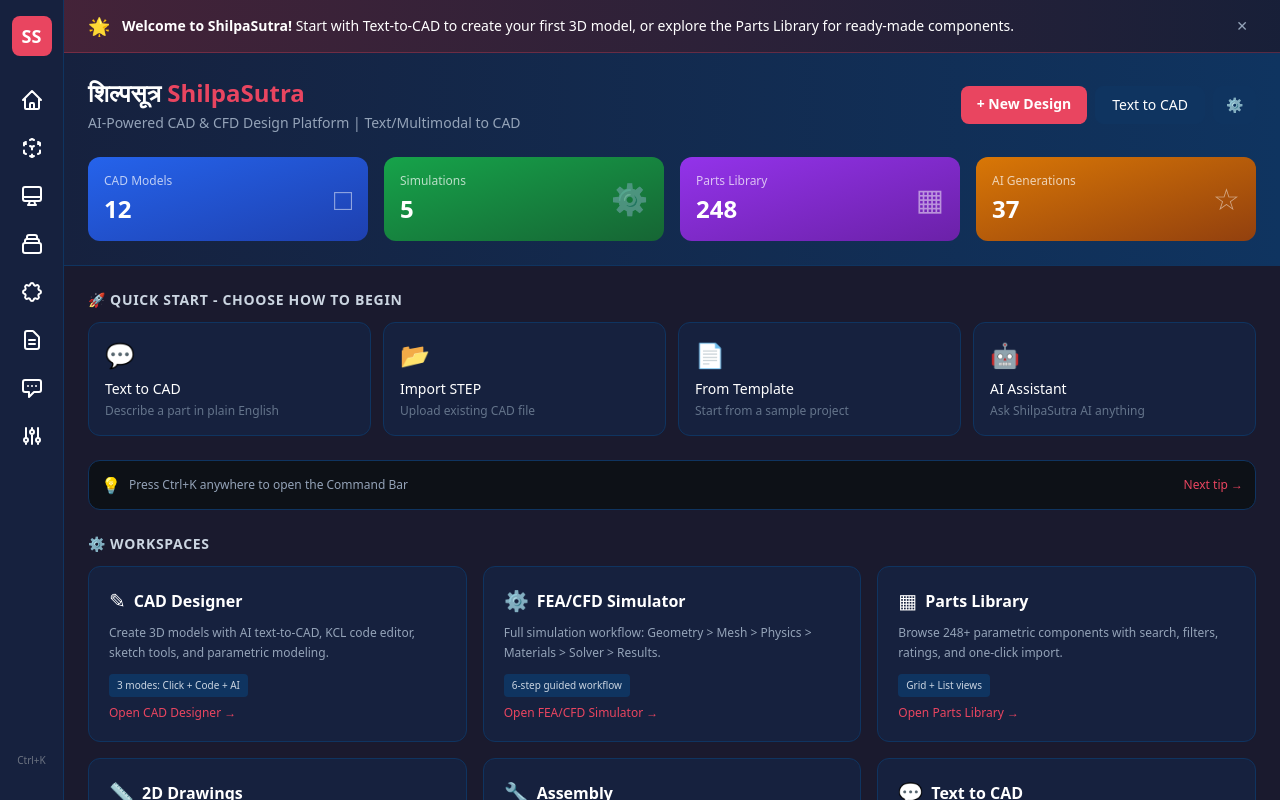
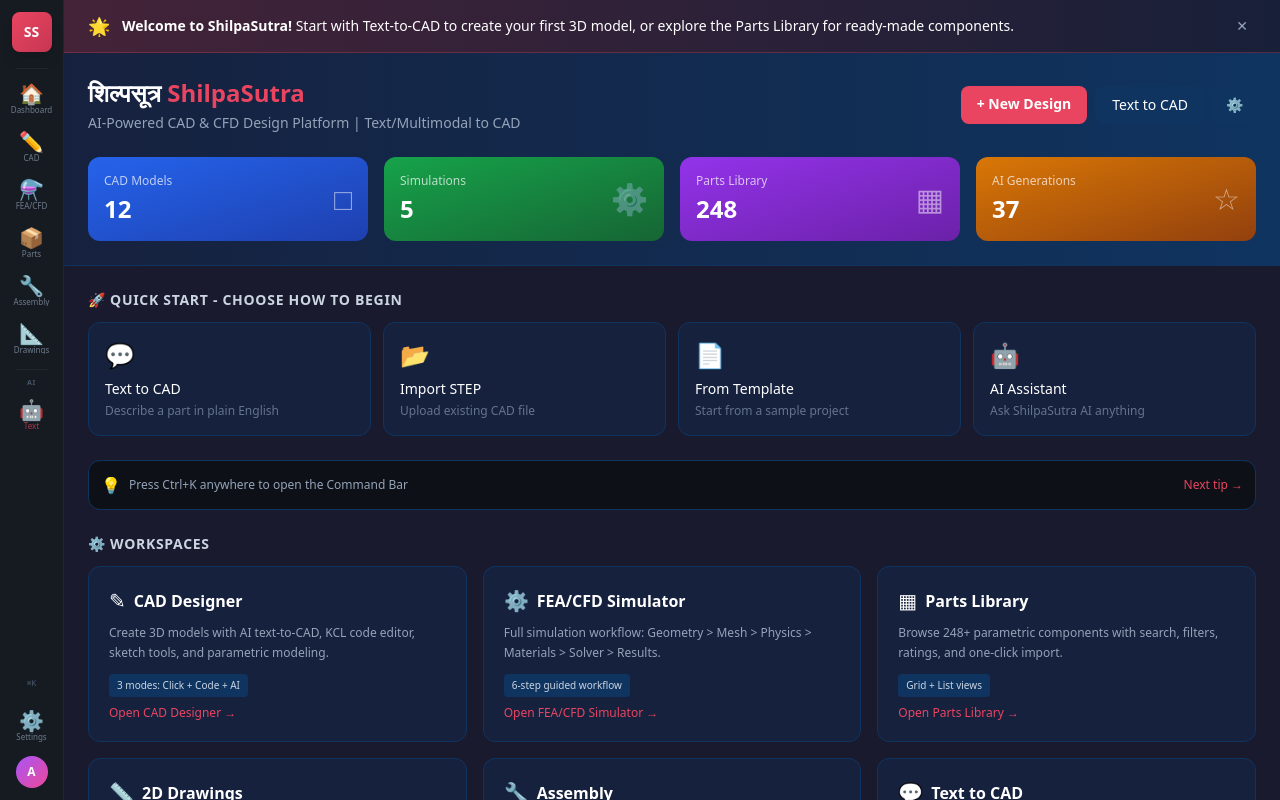
Before and after one commit to ganeshgowri-ASA/ShilpaSutra, a Next.js app: page / in a window 1280 px wide. Built offline with nearby package versions, Linux system fonts and the light colour scheme.

Commit message:
UI overhaul: AutoCAD/SketchUp-style sidebar with emoji icons, tooltips, sections

```diff
--- a/src/app/layout.tsx
+++ b/src/app/layout.tsx
@@ -1,48 +1,161 @@
+"use client";
 import type { Metadata } from "next";
 import "./globals.css";
 import ClientProviders from "@/components/ClientProviders";
 
 export const metadata: Metadata = {
   title: "ShilpaSutra - AI CAD & CFD Platform",
-  description: "AI-powered Text/Multimodal to CAD & CFD platform with conversational design agent, parametric modeling, FEM & simulation.",
+  description: "AI-powered Text/Multimodal to CAD & CFD platform with conversational design agent, parametric modeling, and simulation.",
 };
 
 const navItems = [
-  { href: "/", label: "Dashboard", icon: "M3 12l2-2m0 0l7-7 7 7M5 10v10a1 1 0 001 1h3m10-11l2 2m-2-2v10a1 1 0 01-1 1h-3m-6 0a1 1 0 001-1v-4a1 1 0 011-1h2a1 1 0 011 1v4a1 1 0 001 1m-6 0h6" },
-  { href: "/designer", label: "CAD Designer", icon: "M14 10l-2 1m0 0l-2-1m2 1v2.5M20 7l-2 1m2-1l-2-1m2 1v2.5M14 4l-2-1-2 1M4 7l2-1M4 7l2 1M4 7v2.5M12 21l-2-1m2 1l2-1m-2 1v-2.5M6 18l-2-1v-2.5M18 18l2-1v-2.5" },
-  { href: "/simulator", label: "FEA/CFD Simulator", icon: "M9.75 17L9 20l-1 1h8l-1-1-.75-3M3 13h18M5 17h14a2 2 0 002-2V5a2 2 0 00-2-2H5a2 2 0 00-2 2v10a2 2 0 002 2z" },
-  { href: "/library", label: "Parts Library", icon: "M19 11H5m14 0a2 2 0 012 2v6a2 2 0 01-2 2H5a2 2 0 01-2-2v-6a2 2 0 012-2m14 0V9a2 2 0 00-2-2M5 11V9a2 2 0 012-2m0 0V5a2 2 0 012-2h6a2 2 0 012 2v2M7 7h10" },
-  { href: "/assembly", label: "Assembly", icon: "M10.325 4.317c.426-1.756 2.924-1.756 3.35 0a1.724 1.724 0 002.573 1.066c1.543-.94 3.31.826 2.37 2.37a1.724 1.724 0 001.066 2.573c1.756.426 1.756 2.924 0 3.35a1.724 1.724 0 00-1.066 2.573c.94 1.543-.826 3.31-2.37 2.37a1.724 1.724 0 00-2.573 1.066c-.426 1.756-2.924 1.756-3.35 0a1.724 1.724 0 00-2.573-1.066c-1.543.94-3.31-.826-2.37-2.37a1.724 1.724 0 00-1.066-2.573c-1.756-.426-1.756-2.924 0-3.35a1.724 1.724 0 001.066-2.573c-.94-1.543.826-3.31 2.37-2.37.996.608 2.296.07 2.572-1.065z" },
-  { href: "/drawings", label: "2D Drawings", icon: "M9 12h6m-6 4h6m2 5H7a2 2 0 01-2-2V5a2 2 0 012-2h5.586a1 1 0 01.707.293l5.414 5.414a1 1 0 01.293.707V19a2 2 0 01-2 2z" },
-  { href: "/text-to-cad", label: "Text to CAD", icon: "M8 10h.01M12 10h.01M16 10h.01M9 16H5a2 2 0 01-2-2V6a2 2 0 012-2h14a2 2 0 012 2v8a2 2 0 01-2 2h-5l-5 5v-5z" },
-  { href: "/settings", label: "Settings", icon: "M12 6V4m0 2a2 2 0 100 4m0-4a2 2 0 110 4m-6 8a2 2 0 100-4m0 4a2 2 0 110-4m0 4v2m0-6V4m6 6v10m6-2a2 2 0 100-4m0 4a2 2 0 110-4m0 4v2m0-6V4" },
+  {
+    href: "/",
+    label: "Dashboard",
+    emoji: "🏠",
+    tooltip: "Dashboard - Home",
+    section: "main",
+  },
+  {
+    href: "/designer",
+    label: "CAD Designer",
+    emoji: "✏️",
+    tooltip: "3D CAD Designer",
+    section: "main",
+  },
+  {
+    href: "/simulator",
+    label: "FEA/CFD",
+    emoji: "⚗️",
+    tooltip: "FEA / CFD Simulator",
+    section: "main",
+  },
+  {
+    href: "/library",
+    label: "Parts Library",
+    emoji: "📦",
+    tooltip: "Parts & Components Library",
+    section: "main",
+  },
+  {
+    href: "/assembly",
+    label: "Assembly",
+    emoji: "🔧",
+    tooltip: "Assembly Workspace",
+    section: "main",
+  },
+  {
+    href: "/drawings",
+    label: "Drawings",
+    emoji: "📐",
+    tooltip: "2D Drawings & GD&T",
+    section: "main",
+  },
+  {
+    href: "/text-to-cad",
+    label: "Text to CAD",
+    emoji: "🤖",
+    tooltip: "AI Text / Multimodal to CAD",
+    section: "ai",
+  },
+  {
+    href: "/settings",
+    label: "Settings",
+    emoji: "⚙️",
+    tooltip: "Settings & Preferences",
+    section: "bottom",
+  },
 ];
 
-export default function RootLayout({ children }: { children: React.ReactNode }) {
+export default function RootLayout({
+  children,
+}: {
+  children: React.ReactNode;
+}) {
   return (
-    <html lang="en" className="dark">
-      <body className="min-h-screen bg-[#0d1117] text-white antialiased">
+    <html lang="en">
+      <body className="bg-[#0d1117] text-white flex h-screen overflow-hidden">
         <ClientProviders>
-          <div className="flex h-screen">
-            <aside className="w-16 bg-[#16213e] border-r border-[#0f3460] flex flex-col items-center py-4 gap-2 flex-shrink-0">
-              <a href="/" className="w-10 h-10 bg-[#e94560] rounded-lg flex items-center justify-center font-bold text-lg">SS</a>
-              <nav className="flex flex-col gap-2 mt-4">
-                {navItems.map(item => (
-                  <a key={item.href} href={item.href} className="p-2 rounded-lg hover:bg-[#0f3460] transition" title={item.label}>
-                    <svg className="w-6 h-6" fill="none" stroke="currentColor" viewBox="0 0 24 24">
-                      <path strokeLinecap="round" strokeLinejoin="round" strokeWidth={2} d={item.icon} />
-                    </svg>
-                  </a>
-                ))}
-              </nav>
-              <div className="mt-auto flex flex-col gap-2 mb-2">
-                <div className="p-2 rounded-lg text-center" title="Press Ctrl+K">
-                  <span className="text-[10px] text-gray-500 block">Ctrl+K</span>
-                </div>
-              </div>
-            </aside>
-            <main className="flex-1 overflow-auto">{children}</main>
-          </div>
+          {/* SketchUp/AutoCAD-style Left Sidebar */}
+          <aside className="w-[64px] bg-[#161b22] border-r border-[#21262d] flex flex-col items-center py-3 gap-1 z-50 shrink-0">
+            {/* Logo */}
+            <a href="/" className="w-10 h-10 rounded-lg bg-gradient-to-br from-[#e94560] to-[#c73652] flex items-center justify-center text-white font-black text-sm mb-3 shadow-lg hover:scale-105 transition-transform" title="ShilpaSutra">
+              SS
+            </a>
+
+            {/* Divider */}
+            <div className="w-8 h-px bg-[#21262d] mb-1" />
+
+            {/* Main nav */}
+            {navItems.filter(i => i.section === "main").map((item) => (
+              <a
+                key={item.href}
+                href={item.href}
+                title={item.tooltip}
+                className="group relative w-11 h-11 rounded-lg flex flex-col items-center justify-center gap-0.5 text-slate-400 hover:text-white hover:bg-[#21262d] transition-all duration-150"
+              >
+                <span className="text-xl leading-none">{item.emoji}</span>
+                <span className="text-[8px] font-medium text-center leading-none opacity-70 group-hover:opacity-100 max-w-[52px] truncate px-0.5">{item.label.split(" ")[0]}</span>
+                {/* Tooltip */}
+                <span className="absolute left-[calc(100%+8px)] top-1/2 -translate-y-1/2 bg-[#1f2937] text-white text-xs rounded px-2 py-1 whitespace-nowrap pointer-events-none opacity-0 group-hover:opacity-100 transition-opacity shadow-lg border border-[#374151] z-50">
+                  {item.tooltip}
+                </span>
+              </a>
+            ))}
+
+            {/* AI Section Divider */}
+            <div className="w-8 h-px bg-[#21262d] my-1" />
+            <span className="text-[7px] text-slate-600 font-bold tracking-widest uppercase">AI</span>
+
+            {navItems.filter(i => i.section === "ai").map((item) => (
+              <a
+                key={item.href}
+                href={item.href}
+                title={item.tooltip}
+                className="group relative w-11 h-11 rounded-lg flex flex-col items-center justify-center gap-0.5 text-[#e94560] hover:text-white hover:bg-[#e94560]/20 transition-all duration-150"
+              >
+                <span className="text-xl leading-none">{item.emoji}</span>
+                <span className="text-[8px] font-medium text-center leading-none opacity-70 group-hover:opacity-100 max-w-[52px] truncate px-0.5">{item.label.split(" ")[0]}</span>
+                <span className="absolute left-[calc(100%+8px)] top-1/2 -translate-y-1/2 bg-[#1f2937] text-white text-xs rounded px-2 py-1 whitespace-nowrap pointer-events-none opacity-0 group-hover:opacity-100 transition-opacity shadow-lg border border-[#374151] z-50">
+                  {item.tooltip}
+                </span>
+              </a>
+            ))}
+
+            {/* Spacer */}
+            <div className="flex-1" />
+
+            {/* Keyboard shortcut hint */}
+            <div className="w-10 h-8 rounded flex items-center justify-center" title="Press Ctrl+K for command bar">
+              <span className="text-[8px] text-slate-600 font-mono leading-tight text-center">⌘K</span>
+            </div>
+
+            {/* Bottom items */}
+            {navItems.filter(i => i.section === "bottom").map((item) => (
+              <a
+                key={item.href}
+                href={item.href}
+                title={item.tooltip}
+                className="group relative w-11 h-11 rounded-lg flex flex-col items-center justify-center gap-0.5 text-slate-400 hover:text-white hover:bg-[#21262d] transition-all duration-150"
+              >
+                <span className="text-xl leading-none">{item.emoji}</span>
+                <span className="text-[8px] font-medium text-center leading-none opacity-70 group-hover:opacity-100">{item.label}</span>
+                <span className="absolute left-[calc(100%+8px)] top-1/2 -translate-y-1/2 bg-[#1f2937] text-white text-xs rounded px-2 py-1 whitespace-nowrap pointer-events-none opacity-0 group-hover:opacity-100 transition-opacity shadow-lg border border-[#374151] z-50">
+                  {item.tooltip}
+                </span>
+              </a>
+            ))}
+
+            {/* User avatar */}
+            <div className="w-8 h-8 rounded-full bg-gradient-to-br from-purple-500 to-pink-500 flex items-center justify-center text-xs font-bold mt-1 cursor-pointer hover:scale-105 transition-transform" title="User Profile">
+              A
+            </div>
+          </aside>
+
+          {/* Main content area */}
+          <main className="flex-1 overflow-hidden flex flex-col min-w-0">
+            {children}
+          </main>
         </ClientProviders>
       </body>
     </html>
```
